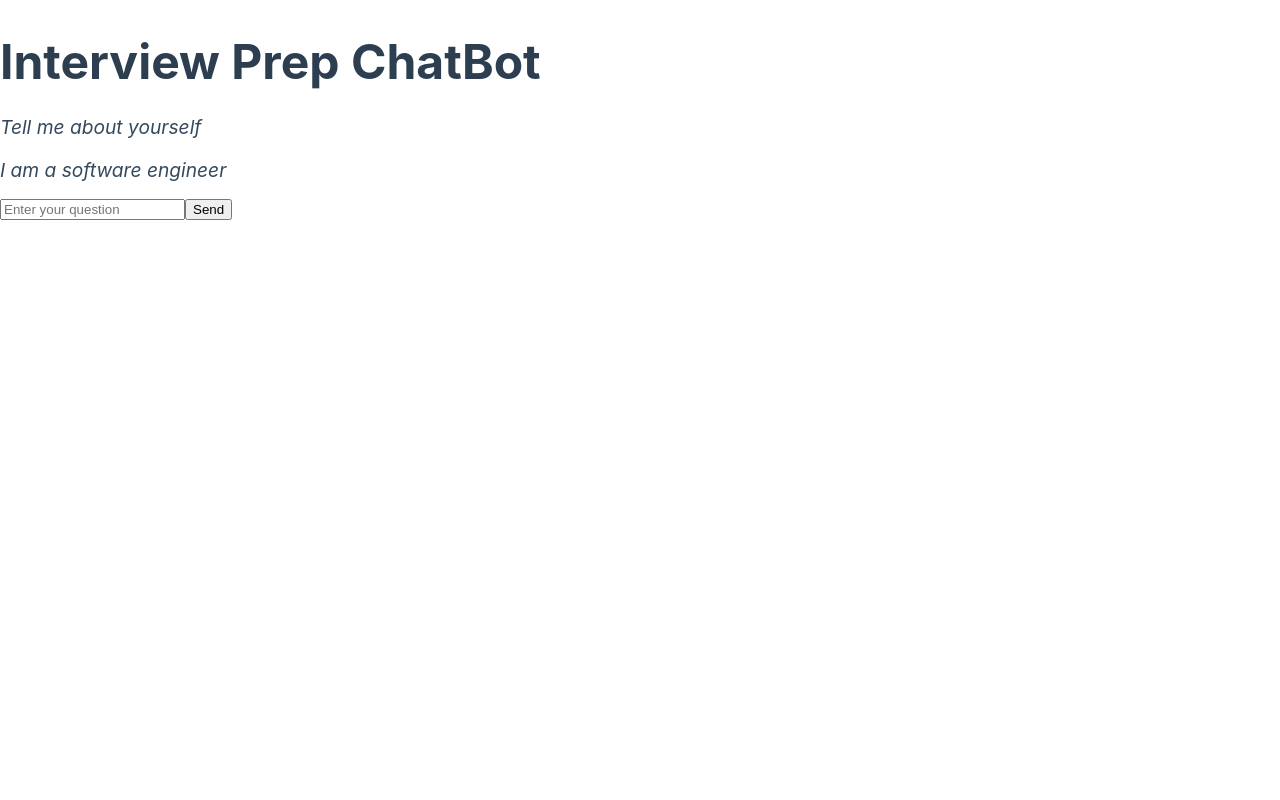
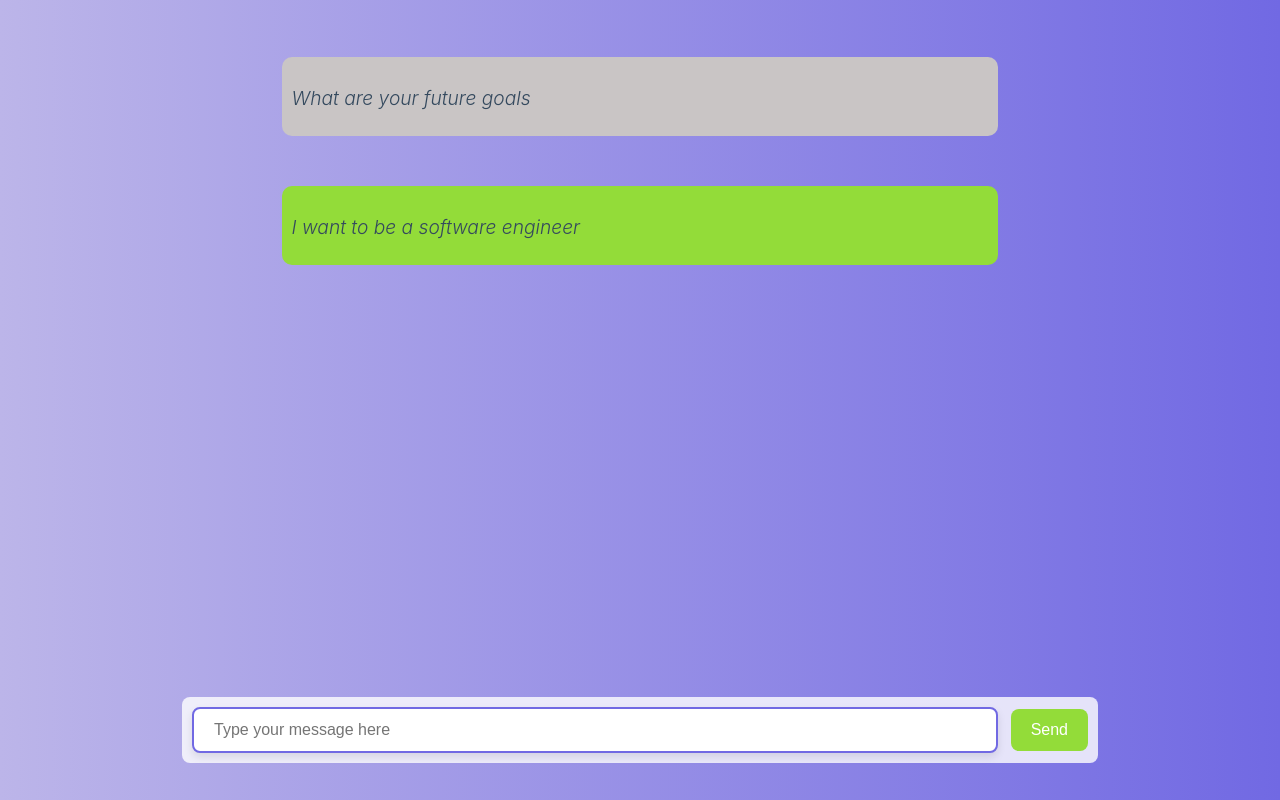
Before and after one commit to WindowsDotExe/HackED2025, a React (Create React App) app in the folder frontend/my-react-app/: page /ChatBot in a window 1280 px wide. Built offline with nearby package versions, Linux system fonts and the light colour scheme.

Commit message:
push for matthew

```diff
--- a/frontend/my-react-app/src/Pages/ChatBot.jsx
+++ b/frontend/my-react-app/src/Pages/ChatBot.jsx
@@ -1,20 +1,41 @@
 import "../Styles/ChatBot.css";
+import React, { useState } from 'react';
 
 export default function ChatBot() {
+    // Define the messages state as an array of objects
+    const [messages, setMessages] = useState([
+        {
+            text: "What are your future goals?",
+            isBot: true
+        },
+        {
+            text: "I want to be a software engineer",
+            isBot: false
+        }
+    ]);
+
     return (
-        <div>
-            <h1>Interview Prep ChatBot</h1>
-            <p className="message bot">
-            Tell me about yourself
-            </p>
-            <p className="message user">
-            I am a software engineer
-            </p>
-            <form className="input form">
-                {/* This will be the form where users can input their questions and then a call is made to api.post("/api/v1/answers") and in the body w eprovide the answer(input from user) */}
-                <input type="text" placeholder="Enter your question" />
-                <button type="submit">Send</button>
-            </form>
+        <div className="container">
+            <div className="chat-box">
+                <div className="col-1">
+                    <div className="bot-message-box">
+                        <div className="bot-message">
+                            <p> What are your future goals</p>
+                        </div>
+                    </div>
+                </div>
+                <div className="col-2">
+                    <div className="user-message-box">
+                        <div className="user-message">
+                            <p> I want to be a software engineer</p>
+                        </div>
+                    </div>
+                </div>
+            </div>
+            <div className="input-box">
+                <input className="answer" type="text" placeholder="Type your message here" />
+                <button className="submit">Send</button>
+            </div>
         </div>
     )
 }
--- a/frontend/my-react-app/src/Styles/ChatBot.css
+++ b/frontend/my-react-app/src/Styles/ChatBot.css
@@ -0,0 +1,91 @@
+.container {
+    width: 100%;
+    height: 100vh;
+    background-image: linear-gradient(to right, #bcb5e9, #7169e3);
+    display: flex;
+    align-items: center;
+    justify-content: center;
+    flex-direction: column;
+}
+
+.chat-box {
+    width: 70%;
+    height: 80%;
+    min-width: 250px;
+    display: flex;
+    flex-direction: column; /* Stack the messages vertically */
+}
+
+.col-1,
+.col-2 {
+    display: flex;
+    justify-content: center;
+    align-items: center;
+    width: 100%; /* Ensure full width for each column */
+}
+
+.bot-message-box,
+.user-message-box {
+    padding: 20px 40px;
+    border-radius: 8px;
+    font-weight: 300;
+    width: 80%; /* Adjust width of the message box */
+    margin-bottom: 10px; /* Space between messages */
+}
+
+.bot-message {
+    background-color: #c9c5c5;
+    padding: 10px;
+    border-radius: 10px;
+}
+
+.user-message {
+    background-color: #93dc39;
+    color: rgb(255, 255, 255);
+    padding: 10px;
+    border-radius: 10px;
+}
+
+.input-box {
+    width: 70%;
+    display: flex;
+    justify-content: space-between;
+    align-items: center;
+    margin-top: 20px;
+    padding: 10px;
+    background-color: rgba(255, 255, 255, 0.8); /* Slight transparent background */
+    border-radius: 8px; /* Rounded corners */
+}
+
+.answer {
+    width: 85%;
+    padding: 12px 20px;
+    border-radius: 8px;
+    border: 2px solid #7169e3;
+    font-size: 16px;
+    background-color: #fff;
+    color: #7169e3;
+    outline: none;
+    box-shadow: 0 4px 8px rgba(0, 0, 0, 0.1);
+    transition: all 0.3s ease-in-out;
+}
+
+.answer:focus {
+    border-color: #5a4dcd;
+    box-shadow: 0 4px 12px rgba(90, 77, 205, 0.3);
+}
+
+.submit {
+    padding: 12px 20px;
+    background-color: #93dc39;
+    border: none;
+    border-radius: 8px;
+    color: #fff;
+    font-size: 16px;
+    cursor: pointer;
+    transition: all 0.3s ease;
+}
+
+.submit:hover {
+    background-color: #7bbf2f;
+}
```
